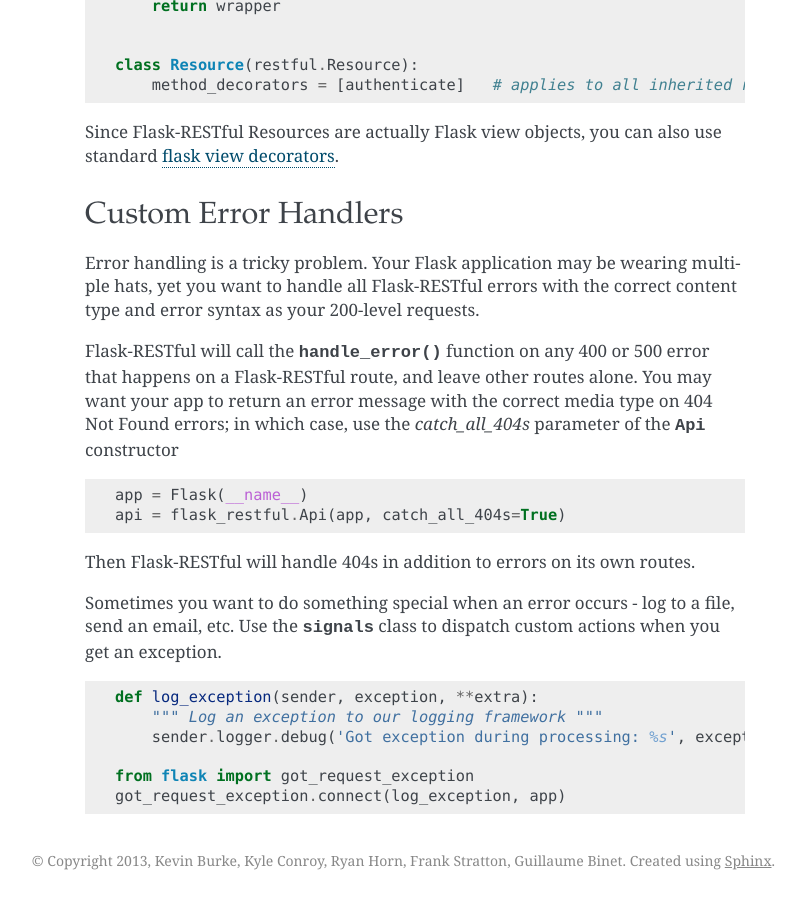
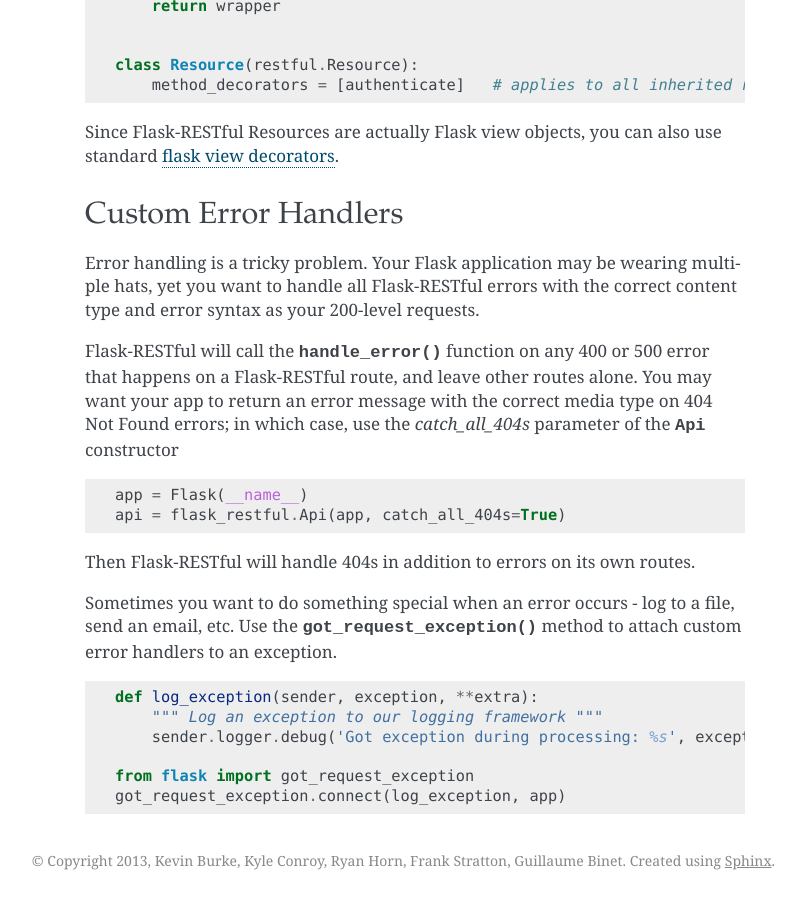
Before and after one commit to flask-restful/flask-restful, a Sphinx documentation site: the page built from docs/extending.rst, in a window 1280 px wide and 900 px high, scrolled down 3227 px. Shown: the whole window, without its empty margins (335-1140 px from the left). Built offline with Sphinx 7.4.7, drawn with Linux system fonts in a browser that asks for light colours.

Commit message:
link to the correct flask method

```diff
--- a/docs/extending.rst
+++ b/docs/extending.rst
@@ -184,8 +184,8 @@
 Then Flask-RESTful will handle 404s in addition to errors on its own routes.
 
 Sometimes you want to do something special when an error occurs - log to a
-file, send an email, etc. Use the :class:`~flask.signals` class to dispatch
-custom actions when you get an exception. ::
+file, send an email, etc. Use the :meth:`~flask.got_request_exception` method
+to attach custom error handlers to an exception. ::
 
     def log_exception(sender, exception, **extra):
         """ Log an exception to our logging framework """
```
